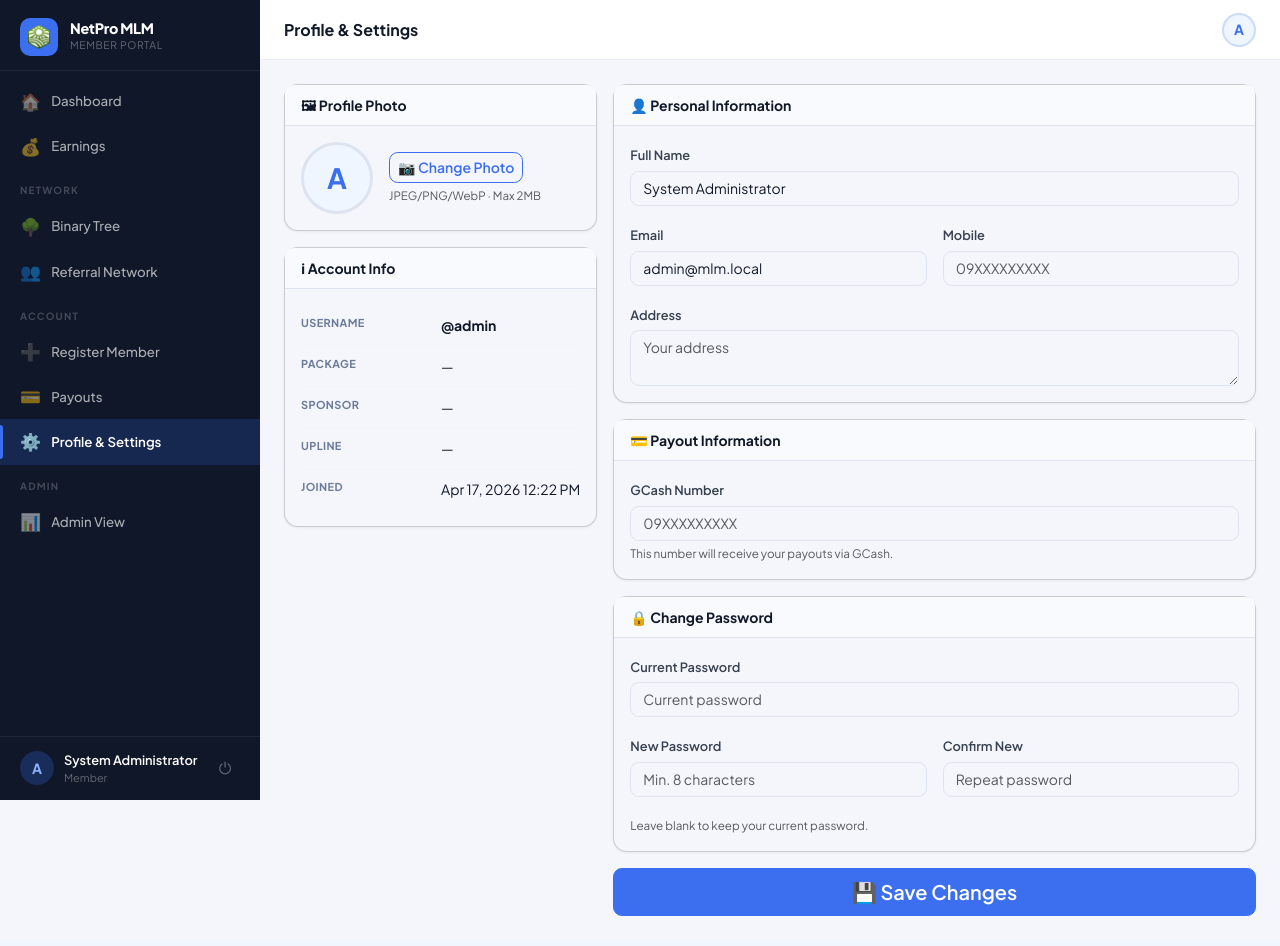
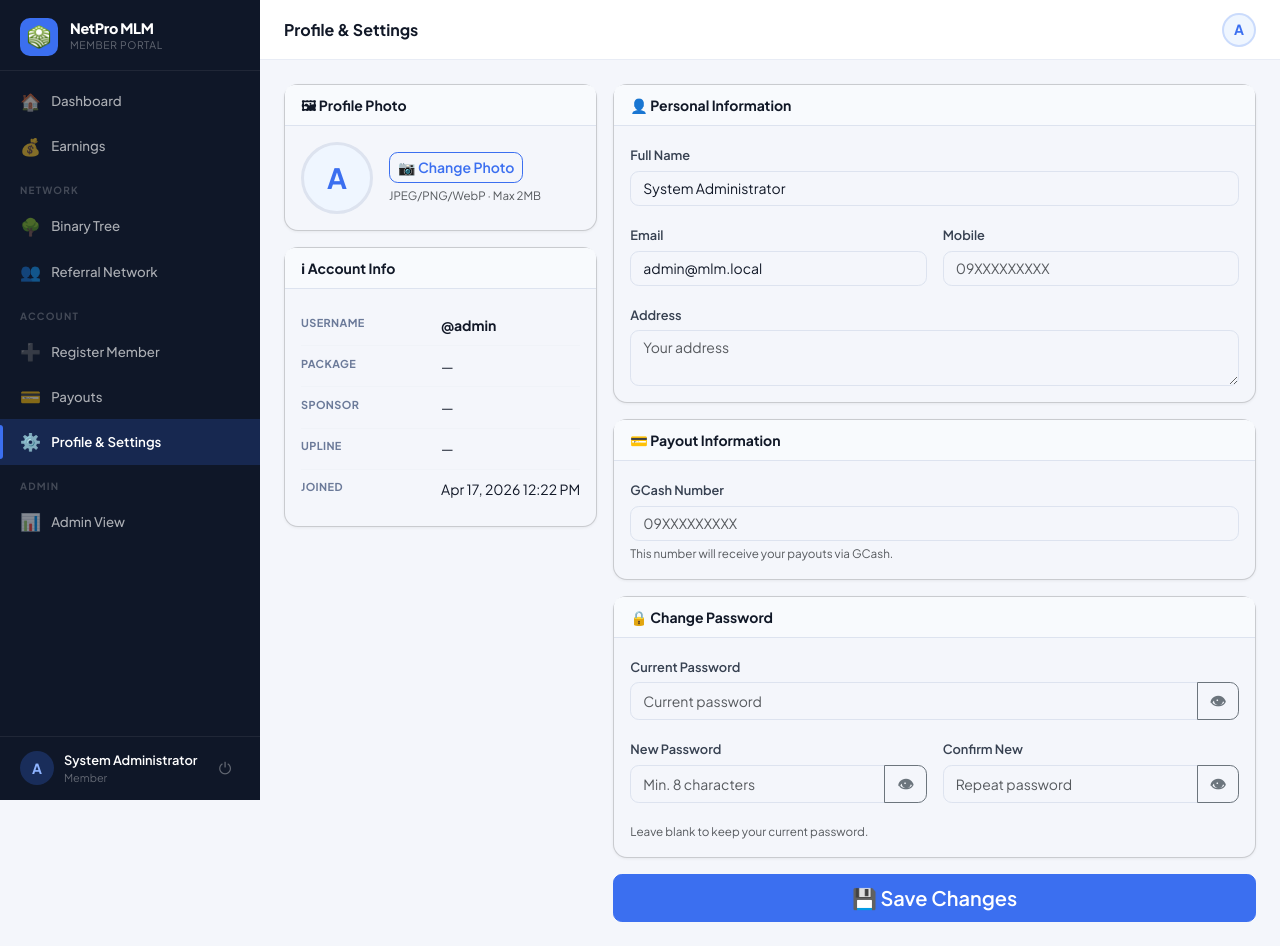
Before and after one commit to reybitgo/kensue2, a PHP site: page /kensue2/index.php?page=profile in a window 1280 px wide. Before the commit the page ends 916 px from the top, so only its background shows below. Run offline with PHP 8.4, Linux system fonts and the light colour scheme; the visitor is signed in with stand-in values (Sample User, id 1); data comes from the database, SQL or seed files in the repository; some libraries are stand-ins or nearby versions.

Commit message:
password view toggle in profile

```diff
--- a/views/member/profile.php
+++ b/views/member/profile.php
@@ -63,10 +63,25 @@
           <div class="card">
             <div class="card-header"><span class="card-title">🔒 Change Password</span></div>
             <div class="card-body">
-              <div class="mb-3"><label class="form-label">Current Password</label><input type="password" name="current_password" class="form-control" placeholder="Current password" autocomplete="current-password"></div>
+              <div class="mb-3"><label class="form-label">Current Password</label>
+                <div class="input-group">
+                  <input type="password" name="current_password" id="cur_pw" class="form-control" placeholder="Current password" autocomplete="current-password">
+                  <button type="button" class="btn btn-outline-secondary" onclick="togglePw('cur_pw',this)">👁</button>
+                </div>
+              </div>
               <div class="row g-3">
-                <div class="col-md-6 mb-3"><label class="form-label">New Password</label><input type="password" name="new_password" class="form-control" minlength="8" placeholder="Min. 8 characters" autocomplete="new-password"></div>
-                <div class="col-md-6 mb-3"><label class="form-label">Confirm New</label><input type="password" name="new_password_confirm" class="form-control" placeholder="Repeat password" autocomplete="new-password"></div>
+                <div class="col-md-6 mb-3"><label class="form-label">New Password</label>
+                  <div class="input-group">
+                    <input type="password" name="new_password" id="new_pw" class="form-control" minlength="8" placeholder="Min. 8 characters" autocomplete="new-password">
+                    <button type="button" class="btn btn-outline-secondary" onclick="togglePw('new_pw',this)">👁</button>
+                  </div>
+                </div>
+                <div class="col-md-6 mb-3"><label class="form-label">Confirm New</label>
+                  <div class="input-group">
+                    <input type="password" name="new_password_confirm" id="confirm_pw" class="form-control" placeholder="Repeat password" autocomplete="new-password">
+                    <button type="button" class="btn btn-outline-secondary" onclick="togglePw('confirm_pw',this)">👁</button>
+                  </div>
+                </div>
               </div>
               <p class="form-text mb-0">Leave blank to keep your current password.</p>
             </div>
@@ -84,5 +99,11 @@ function previewPhoto(input) {
   reader.onload = e => { document.getElementById('avatarWrap').innerHTML = '<img src="'+e.target.result+'" style="width:100%;height:100%;object-fit:cover;">'; };
   reader.readAsDataURL(input.files[0]);
 }
+
+function togglePw(id, btn) {
+  const el = document.getElementById(id);
+  el.type  = el.type === 'password' ? 'text' : 'password';
+  btn.textContent = el.type === 'password' ? '👁' : '🙈';
+}
 </script>
 <?php require 'views/partials/footer.php'; ?>
```
